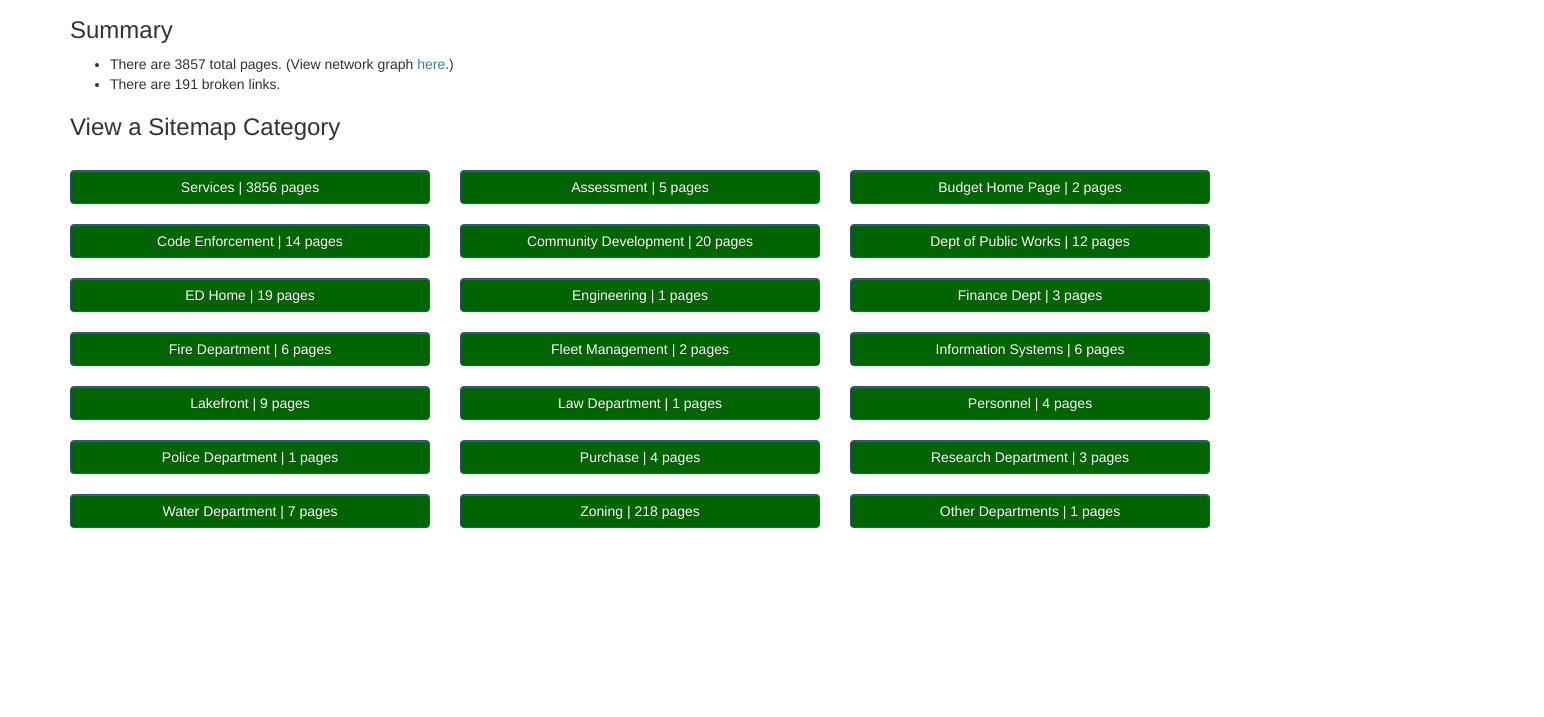
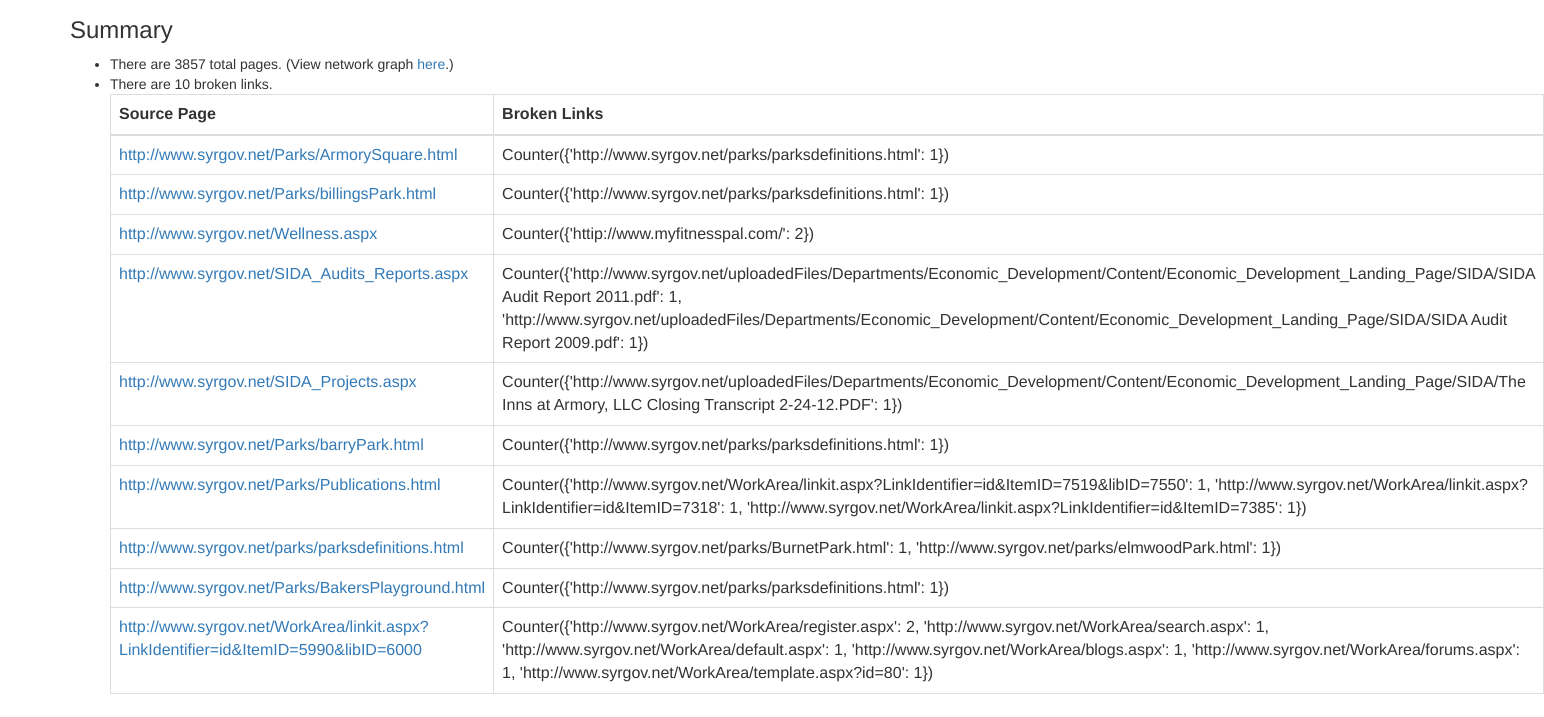
Before and after one commit to codeforamerica/syracuse_web_crawler, a plain HTML site: page index.html in a window 1280 px wide. Shown: the part 300-1017 px from the top of the page, 1544 px wide, since content can reach past the window. Before the commit the page ends 848 px from the top, so only its background shows below. Drawn offline with nearby package versions, Linux system fonts and the light colour scheme.

Commit message:
style changes to homepage

```diff
--- a/index.html
+++ b/index.html
@@ -93,7 +93,74 @@
 	<h3>Summary</h3>
 	<ul>
 		<li>There are 3857 total pages. (View network graph <a href="graphs/all_pages.html">here</a>.)</li>
-		<li>There are 191 broken links.</li>
+
+		<li>There are 10 broken links.</li>
+			<div class="row">
+				<div class="col-md-4">
+					<table class="table table-bordered">
+					    <thead>
+					      <tr>
+					        <th>Source Page</th>
+					        <th>Broken Links</th>
+					      </tr>
+					    </thead>
+					    <tbody>
+
+					      <tr>
+					        <td><a href="http://www.syrgov.net/Parks/ArmorySquare.html">http://www.syrgov.net/Parks/ArmorySquare.html</a></td>
+					        <td>Counter({'http://www.syrgov.net/parks/parksdefinitions.html': 1})</td>
+					      </tr>
+
+					      <tr>
+					        <td><a href="http://www.syrgov.net/Parks/billingsPark.html">http://www.syrgov.net/Parks/billingsPark.html</a></td>
+					        <td>Counter({'http://www.syrgov.net/parks/parksdefinitions.html': 1})</td>
+					      </tr>
+
+					      <tr>
+					        <td><a href="http://www.syrgov.net/Wellness.aspx">http://www.syrgov.net/Wellness.aspx</a></td>
+					        <td>Counter({'httip://www.myfitnesspal.com/': 2})</td>
+					      </tr>
+
+					      <tr>
+					        <td><a href="http://www.syrgov.net/SIDA_Audits_Reports.aspx">http://www.syrgov.net/SIDA_Audits_Reports.aspx</a></td>
+					        <td>Counter({'http://www.syrgov.net/uploadedFiles/Departments/Economic_Development/Content/Economic_Development_Landing_Page/SIDA/SIDA Audit Report 2011.pdf': 1, 'http://www.syrgov.net/uploadedFiles/Departments/Economic_Development/Content/Economic_Development_Landing_Page/SIDA/SIDA Audit Report 2009.pdf': 1})</td>
+					      </tr>
+
+					      <tr>
+					        <td><a href="http://www.syrgov.net/SIDA_Projects.aspx">http://www.syrgov.net/SIDA_Projects.aspx</a></td>
+					        <td>Counter({'http://www.syrgov.net/uploadedFiles/Departments/Economic_Development/Content/Economic_Development_Landing_Page/SIDA/The Inns at Armory, LLC Closing Transcript 2-24-12.PDF': 1})</td>
+					      </tr>
+
+					      <tr>
+					        <td><a href="http://www.syrgov.net/Parks/barryPark.html">http://www.syrgov.net/Parks/barryPark.html</a></td>
+					        <td>Counter({'http://www.syrgov.net/parks/parksdefinitions.html': 1})</td>
+					      </tr>
+
+					      <tr>
+					        <td><a href="http://www.syrgov.net/Parks/Publications.html">http://www.syrgov.net/Parks/Publications.html</a></td>
+					        <td>Counter({'http://www.syrgov.net/WorkArea/linkit.aspx?LinkIdentifier=id&ItemID=7519&libID=7550': 1, 'http://www.syrgov.net/WorkArea/linkit.aspx?LinkIdentifier=id&ItemID=7318': 1, 'http://www.syrgov.net/WorkArea/linkit.aspx?LinkIdentifier=id&ItemID=7385': 1})</td>
+					      </tr>
+
+					      <tr>
+					        <td><a href="http://www.syrgov.net/parks/parksdefinitions.html">http://www.syrgov.net/parks/parksdefinitions.html</a></td>
+					        <td>Counter({'http://www.syrgov.net/parks/BurnetPark.html': 1, 'http://www.syrgov.net/parks/elmwoodPark.html': 1})</td>
+					      </tr>
+
+					      <tr>
+					        <td><a href="http://www.syrgov.net/Parks/BakersPlayground.html">http://www.syrgov.net/Parks/BakersPlayground.html</a></td>
+					        <td>Counter({'http://www.syrgov.net/parks/parksdefinitions.html': 1})</td>
+					      </tr>
+
+					      <tr>
+					        <td><a href="http://www.syrgov.net/WorkArea/linkit.aspx?LinkIdentifier=id&ItemID=5990&libID=6000">http://www.syrgov.net/WorkArea/linkit.aspx?LinkIdentifier=id&ItemID=5990&libID=6000</a></td>
+					        <td>Counter({'http://www.syrgov.net/WorkArea/register.aspx': 2, 'http://www.syrgov.net/WorkArea/search.aspx': 1, 'http://www.syrgov.net/WorkArea/default.aspx': 1, 'http://www.syrgov.net/WorkArea/blogs.aspx': 1, 'http://www.syrgov.net/WorkArea/forums.aspx': 1, 'http://www.syrgov.net/WorkArea/template.aspx?id=80': 1})</td>
+					      </tr>
+
+
+					    </tbody>
+					 </table>
+				 </div>
+			 </div>
 	</ul>
 
 	<h3>View a Sitemap Category</h3>
```
Also changed, not shown: templates/home.html (+22 -0 lines), 1 other file.
